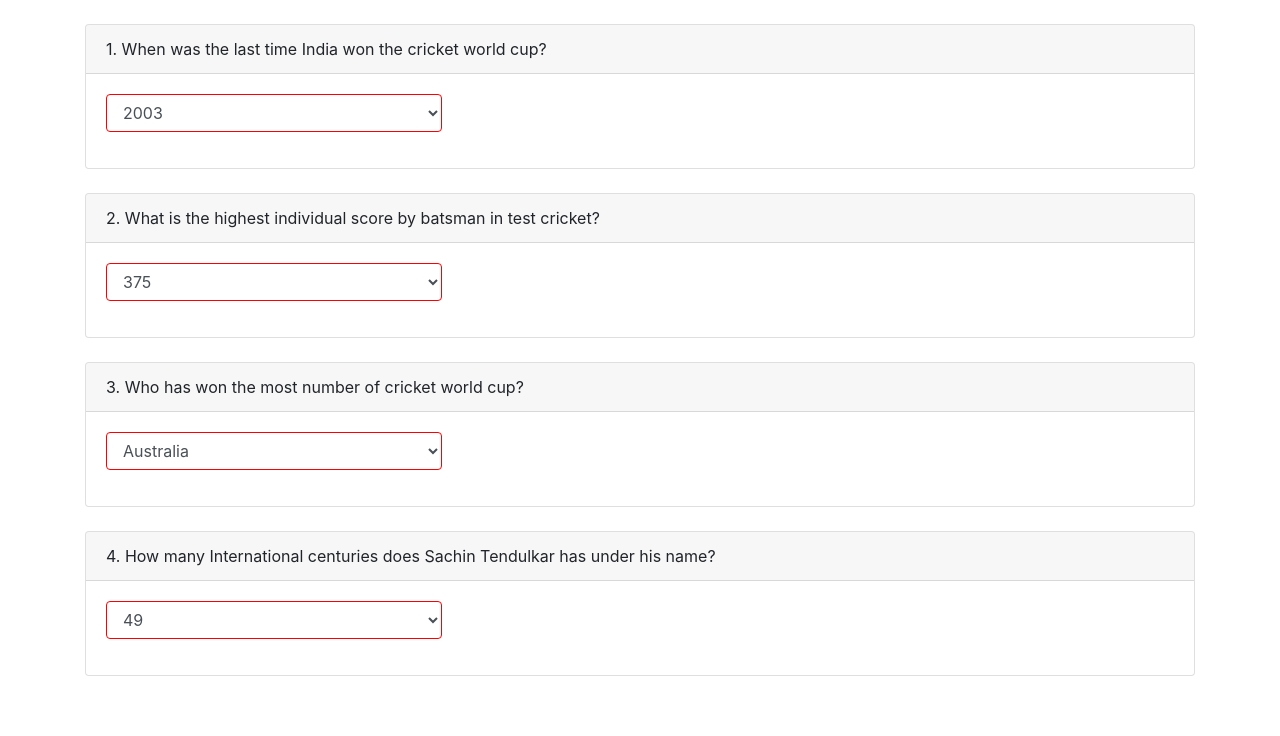
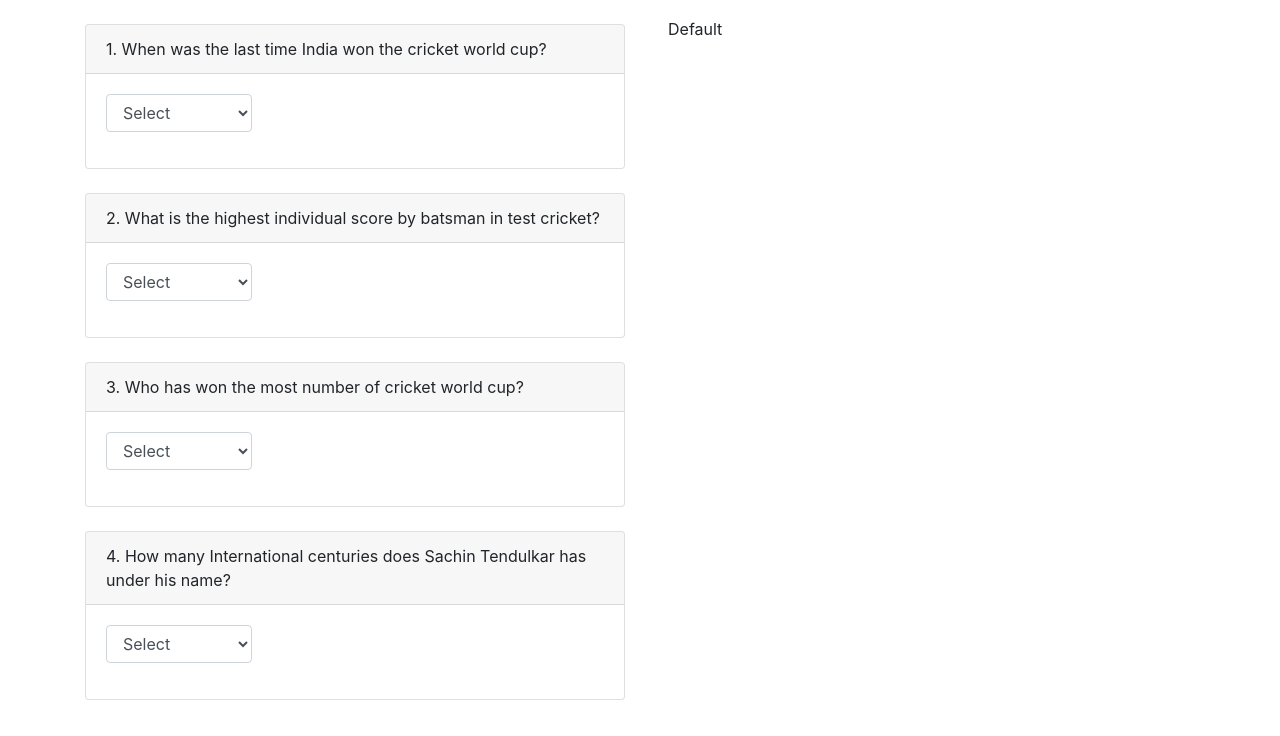
Before and after one commit to grylls7/cricketTrivia, an Angular app: page / in a window 1280 px wide. Shown: the top 736 px of the page. Built offline with nearby package versions, Linux system fonts and the light colour scheme.

Commit message:
wrong answer notification

```diff
--- a/src/app/hero/hero.component.css
+++ b/src/app/hero/hero.component.css
@@ -0,0 +1,7 @@
+.incorrect-border{
+    border:1px solid red;
+}
+
+.font-color{
+    color:red;
+}
--- a/src/app/hero/hero.component.html
+++ b/src/app/hero/hero.component.html
@@ -6,6 +6,8 @@
   <br>
 </div> -->
 <div class="container">
+  <div class="row">
+    <div class="col-sm-6">
         <div *ngFor="let q of ques; let i = index">
             <br>
             <div class="card">
@@ -16,13 +18,23 @@
                 <div class="form-group">
                   <div class="row">
                     <div class="col-sm-4">
-              <select class="form-control" id="exampleFormControlSelect1" style="border:1px solid red;">
+                      <select [className]="incorrect_recognise[i] == 2 ? 'incorrect-border form-control' : 'form-control'"
+                              id="exampleFormControlSelect1"
+                              (click)="onSelectOption($event,i)">
+
+                        <option selected disabled>Select</option>
                         <option *ngFor="let option of q.option">{{option}}</option>
                       </select>
                     </div>
                   </div>
                 </div>
+                <p *ngIf="incorrect_recognise[i] == -1" class="font-color">Please select the option</p>
               </div>
             </div>
           </div>
     </div>
+    <div class="col-sm-6" style="position: fixed;top: 10px; right:0px;">
+        <button type="button" class="btn btn-default" (click)="selectedOption($event,i)">Default</button>
+    </div>
+  </div>
+</div>
--- a/src/app/hero/hero.component.ts
+++ b/src/app/hero/hero.component.ts
@@ -1,6 +1,7 @@
 import { Component, OnInit } from '@angular/core';
 
 import { QuesansService } from '../quesans.service';
+import { forEach } from '@angular/router/src/utils/collection';
 
 @Component({
   selector: 'app-hero',
@@ -10,11 +11,83 @@
 export class HeroComponent implements OnInit {
 
   ques : any;
+  selected_answer:any =[];
+  test:any =[];
+  incorrect:any =[];
+  incorrect_recognise:any =[];
+  reset:any =[];
+
   constructor( private ques_ans : QuesansService) { }
 
   ngOnInit() {
-    console.log(this.ques_ans.ques)
+    // console.log(this.ques_ans.ques)
     this.ques = this.ques_ans.ques;
+    this.ques_ans.ans.forEach(element => {
+      this.incorrect_recognise.push(1);
+    })
+    this.reset = this.incorrect_recognise;
+    // this.incorrect_recognise = this.ques_ans.ques;
+    // this.incorrect_recognise.fill(1);
+    console.log(this.incorrect_recognise);
   }
 
+  onSelectOption(e, q_no){
+    // const index = this.selected_answer.findIndex(ele => ele.q_no === q_no);
+    // if(index >= 0){
+    //   this.selected_answer.splice(index, 1);
+    //   // this.test.splice(index, 1);
+    // }
+    this.incorrect_recognise = this.reset;
+    if(this.ques_ans.ans[q_no].answer !== e.target.value){
+      console.log("correct",e.target.value)
+      this.incorrect[q_no] = 2;
+    }else{
+      this.incorrect[q_no] = 1;
+    }
+
+    // this.test[q_no]= e.target.value
+    // // console.log("selected test ",this.test)
+
+    // this.selected_answer.push({"q_no":q_no,"selected_option":e.target.value});
+  }
+
+  selectedOption(){
+    console.log("data ", this.incorrect)
+    let not_selected = 1;
+    for(let i =0; i<this.incorrect.length; i++){
+      if(this.incorrect[i] && this.incorrect[i] != '2' && this.incorrect[i] != '1'){
+        this.incorrect[i] = -1;
+        not_selected = 1;
+        console.log("empty undes")
+      }
+      // console.log("not empsdaty",this.incorrect[i])
+    }
+    if(this.incorrect.length < this.incorrect_recognise.length){
+      // for(let i =this.incorrect.length; i<this.incorrect_recognise.length; i++){
+      for(let i =0; i<this.incorrect_recognise.length; i++){
+        if(this.incorrect[i] == '2' || this.incorrect[i] == '1'){
+          console.log("fsdkjj")
+          this.incorrect[i] = 1;
+        }else
+          this.incorrect[i] = -1;
+      }
+    }
+    // if(this.selected_answer.length == this.ques_ans.ans.length){
+      // this.incorrect.forEach(element => {
+      //   console.log("not empsdaty",element)
+      //   if(element == ''){
+      //     console.log("not empty")
+      //   }
+      //   else
+      //   console.log("empty")
+      // });
+
+      this.incorrect_recognise = this.incorrect;
+      console.log("selected answer ",this.incorrect_recognise)
+    // }
+    // console.log(this.ques_ans.ans)
+    // this.ques_ans.ans.forEach(element => {
+    //   console.log(element.answer)
+    // });
+  }
 }
--- a/src/app/quesans.service.ts
+++ b/src/app/quesans.service.ts
@@ -36,7 +36,7 @@
             [
               {
                 "sno": "1",
-                "answer": "2015"
+                "answer": "2011"
               },
               {
                 "sno": "2",
```
Lines whose indentation alone changed are shown as unchanged.
